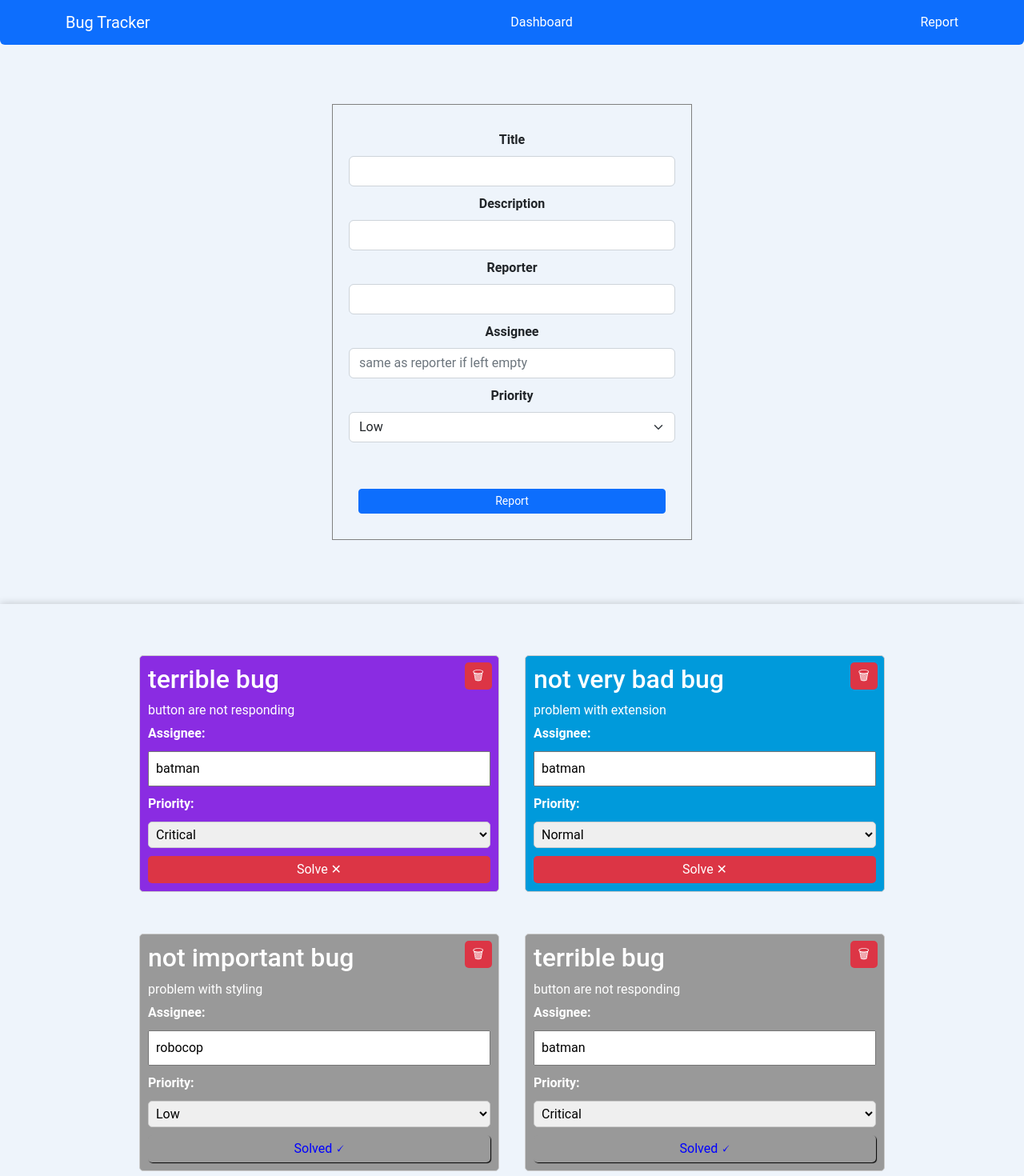
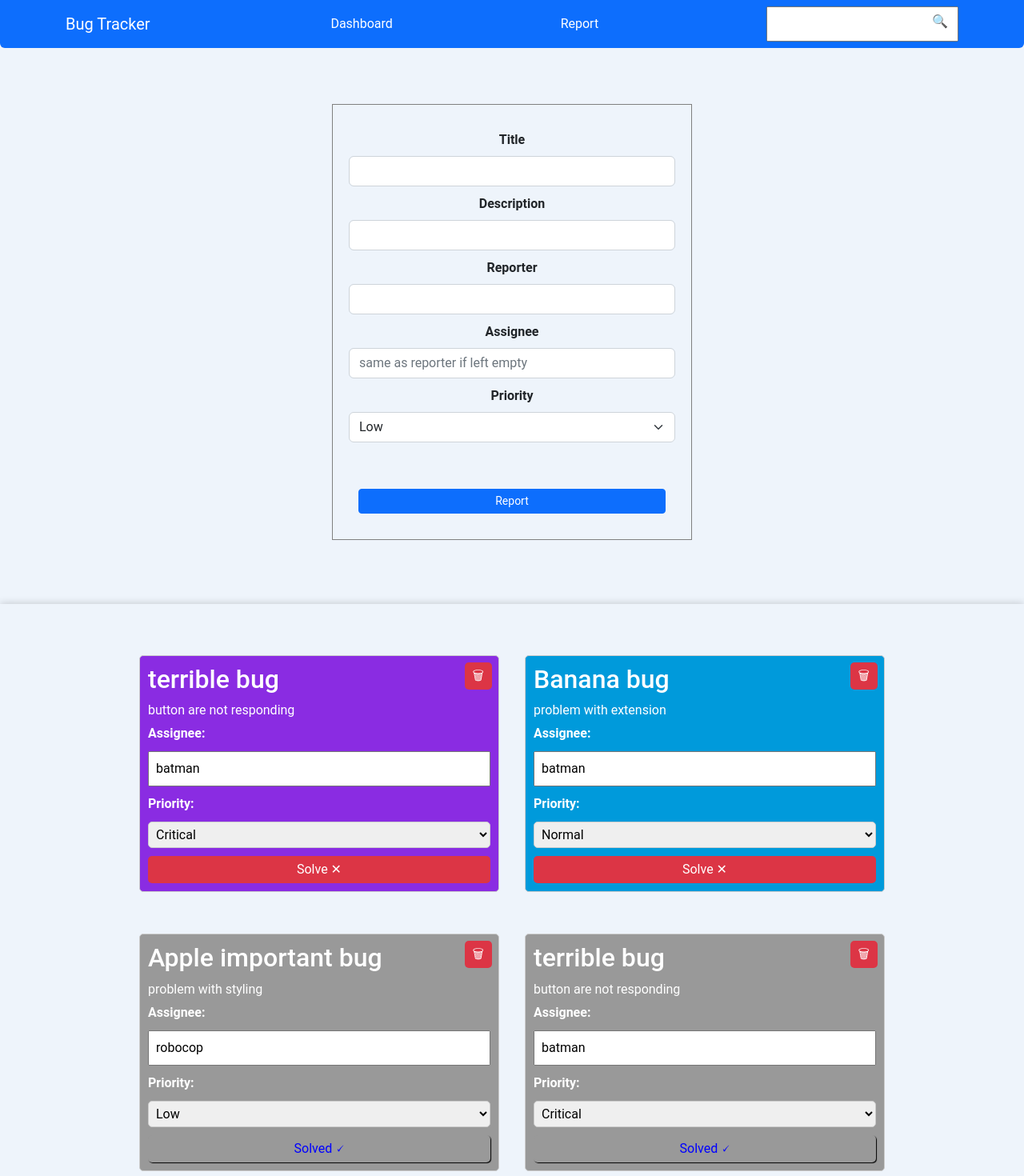
Before and after one commit to rezan83/bug-tracker, a React (Create React App) app: page /report in a window 1280 px wide. Shown: the top 1470 px of the page at 80% size. Built offline with nearby package versions, Linux system fonts and the light colour scheme.

Commit message:
add search title functionality

```diff
--- a/src/App.js
+++ b/src/App.js
@@ -18,12 +18,21 @@ import { bugsData } from './bugsData';
 // import { useFetchAllBugs } from './hooks/useFetchAllBugs';
 import ScrollToTop from './components/ScrollToTop';
 function App() {
+  const [searchTitelQuery, setSearchTitelQuery] = useState('');
   // uncomment useFetchAllBugs related and comment bugsData to test remot api
   const [bugsDataSate, setBugsDataSate] = useState([]);
+  const [bugsDataSearch, setBugsDataSearch] = useState([]);
   // uncomment useFetchAllBugs related and comment bugsData to test remot api
   useEffect(() => {
-    setBugsDataSate(bugsData);
-  }, []);
+    if (searchTitelQuery) {
+      setBugsDataSearch(
+        bugsDataSate.filter(bug => bug.title.toLowerCase().includes(searchTitelQuery.toLowerCase()))
+      );
+    } else {
+      setBugsDataSate(bugsData);
+    }
+    // eslint-disable-next-line react-hooks/exhaustive-deps
+  }, [searchTitelQuery]);
 
   // uncomment useFetchAllBugs related and comment bugsData to test remot api
   // const { fetchingState, setBugsDataSate, bugsDataSate } = useFetchAllBugs();
@@ -37,7 +46,7 @@ function App() {
   return (
     <div className="App">
       <header className="App-header">
-        <NavBar />
+        <NavBar setSearchTitelQuery={setSearchTitelQuery} bugsDataSearch={bugsDataSearch} />
       </header>
       <Routes>
         {/* // uncomment useFetchAllBugs related and comment bugsData to test remot api */}
@@ -72,7 +81,21 @@ function App() {
             <>
               <BugForm bugsDataSate={bugsDataSate} setBugsDataSate={setBugsDataSate} />
               <BugsList
-                bugsDataSate={bugsDataSate}
+                bugsDataSate={searchTitelQuery ? bugsDataSearch : bugsDataSate}
+                // bugsDataSearch={bugsDataSearch}
+                setBugsDataSate={setBugsDataSate}
+                handleGlobalChange={handleGlobalChange}
+              />
+            </>
+          }
+        />
+        <Route
+          path="/search"
+          element={
+            <>
+              <h2 className='search-page-header'>Search Results:</h2>
+              <BugsList
+                bugsDataSate={searchTitelQuery ? bugsDataSearch : bugsDataSate}
                 setBugsDataSate={setBugsDataSate}
                 handleGlobalChange={handleGlobalChange}
               />
@@ -80,6 +103,7 @@ function App() {
           }
         />
       </Routes>
+
       <ScrollToTop />
     </div>
   );
--- a/src/bugsData.js
+++ b/src/bugsData.js
@@ -10,7 +10,7 @@ export const bugsData = [
     },
     {
       "id": 2,
-      "title": "not very bad bug",
+      "title": "Banana bug",
       "description": "problem with extension",
       "solved": false,
       "priority": 2,
@@ -19,7 +19,7 @@ export const bugsData = [
     },
     {
       "id": 3,
-      "title": "not important bug",
+      "title": "Apple important bug",
       "description": "problem with styling",
       "solved": true,
       "priority": 1,
@@ -37,7 +37,7 @@ export const bugsData = [
     },
     {
       "id": 5,
-      "title": "not very bad bug",
+      "title": "not very bad Orange bug",
       "description": "problem with extension",
       "solved": false,
       "priority": 2,
@@ -55,7 +55,7 @@ export const bugsData = [
     },
     {
       "id": 7,
-      "title": "terrible bug",
+      "title": "terrible Tomato bug",
       "description": "button are not responding",
       "solved": true,
       "priority": 3,
@@ -100,7 +100,7 @@ export const bugsData = [
     },
     {
       "id": 12,
-      "title": "not important bug",
+      "title": "not Tomato bug",
       "description": "problem with styling",
       "solved": false,
       "priority": 1,
@@ -118,7 +118,7 @@ export const bugsData = [
     },
     {
       "id": 14,
-      "title": "not very bad bug",
+      "title": "not Tomato bad bug",
       "description": "problem with extension",
       "solved": false,
       "priority": 2,
@@ -136,7 +136,7 @@ export const bugsData = [
     },
     {
       "id": 16,
-      "title": "terrible bug",
+      "title": "Banana bug",
       "description": "button are not responding",
       "solved": false,
       "priority": 3,
@@ -163,7 +163,7 @@ export const bugsData = [
     },
     {
       "id": 19,
-      "title": "not very bad bug",
+      "title": "not Apple bad bug",
       "description": "problem with extension",
       "solved": true,
       "priority": 2,
@@ -172,7 +172,7 @@ export const bugsData = [
     },
     {
       "id": 20,
-      "title": "not important bug",
+      "title": "not Orange bug",
       "description": "problem with styling",
       "solved": false,
       "priority": 1,
--- a/src/components/NavBar/NavBar.js
+++ b/src/components/NavBar/NavBar.js
@@ -1,12 +1,21 @@
-import React from 'react';
+import React, { useState } from 'react';
 import 'bootstrap/dist/css/bootstrap.min.css';
 import Container from 'react-bootstrap/Container';
 // import Nav from 'react-bootstrap/Nav';
 import Navbar from 'react-bootstrap/Navbar';
-import { Link } from 'react-router-dom';
+import { Link, useNavigate } from 'react-router-dom';
 import './navbar.css';
 
-function NavBar() {
+function NavBar({ setSearchTitelQuery }) {
+  const navigate = useNavigate();
+  const [searchTitleText, setSearchTitleText] = useState('');
+
+  const searchTitle = event => {
+    event.preventDefault();
+    setSearchTitelQuery(searchTitleText);
+    setSearchTitleText('');
+    navigate('search');
+  };
   return (
     <>
       <Navbar className="main-nav" bg="primary rounded-bottom" variant="dark">
@@ -14,11 +23,22 @@ function NavBar() {
           <Navbar.Brand>
             <Link to="/">Bug Tracker</Link>
           </Navbar.Brand>
-          {/* <Nav className="me-auto"> */}
           <Link to="/">Dashboard</Link>
           <Link to="/report">Report</Link>
-          {/* <Link to="/about">About</Link> */}
-          {/* </Nav> */}
+
+          <div className="nav-search">
+            <form onSubmit={searchTitle}>
+              <button className="btn search-title-btn" onClick={searchTitle}>
+                &#128269;
+              </button>
+              <input
+                type="search"
+                name="search-title"
+                value={searchTitleText}
+                onChange={event => setSearchTitleText(event.target.value)}
+              />
+            </form>
+          </div>
         </Container>
       </Navbar>
     </>
--- a/src/components/NavBar/navbar.css
+++ b/src/components/NavBar/navbar.css
@@ -1,13 +1,23 @@
-.main-nav{
+.main-nav {
   position: fixed;
   top: 0;
   left: 0;
   z-index: 999;
   width: 100%;
-
 }
 
 .main-nav a {
   color: white;
   text-decoration: none;
 }
+.nav-search {
+  position: relative;
+}
+.nav-search form {
+  margin: 0;
+  padding: 0;
+}
+.search-title-btn {
+  position: absolute;
+  right: 0;
+}
--- a/src/index.css
+++ b/src/index.css
@@ -31,6 +31,9 @@ body {
   align-items: center;
 }
 
+h2.search-page-header {
+  margin: 3rem 0;
+}
 .loading {
   position: fixed;
   z-index: 100;
```
Lines whose indentation alone changed are shown as unchanged.
